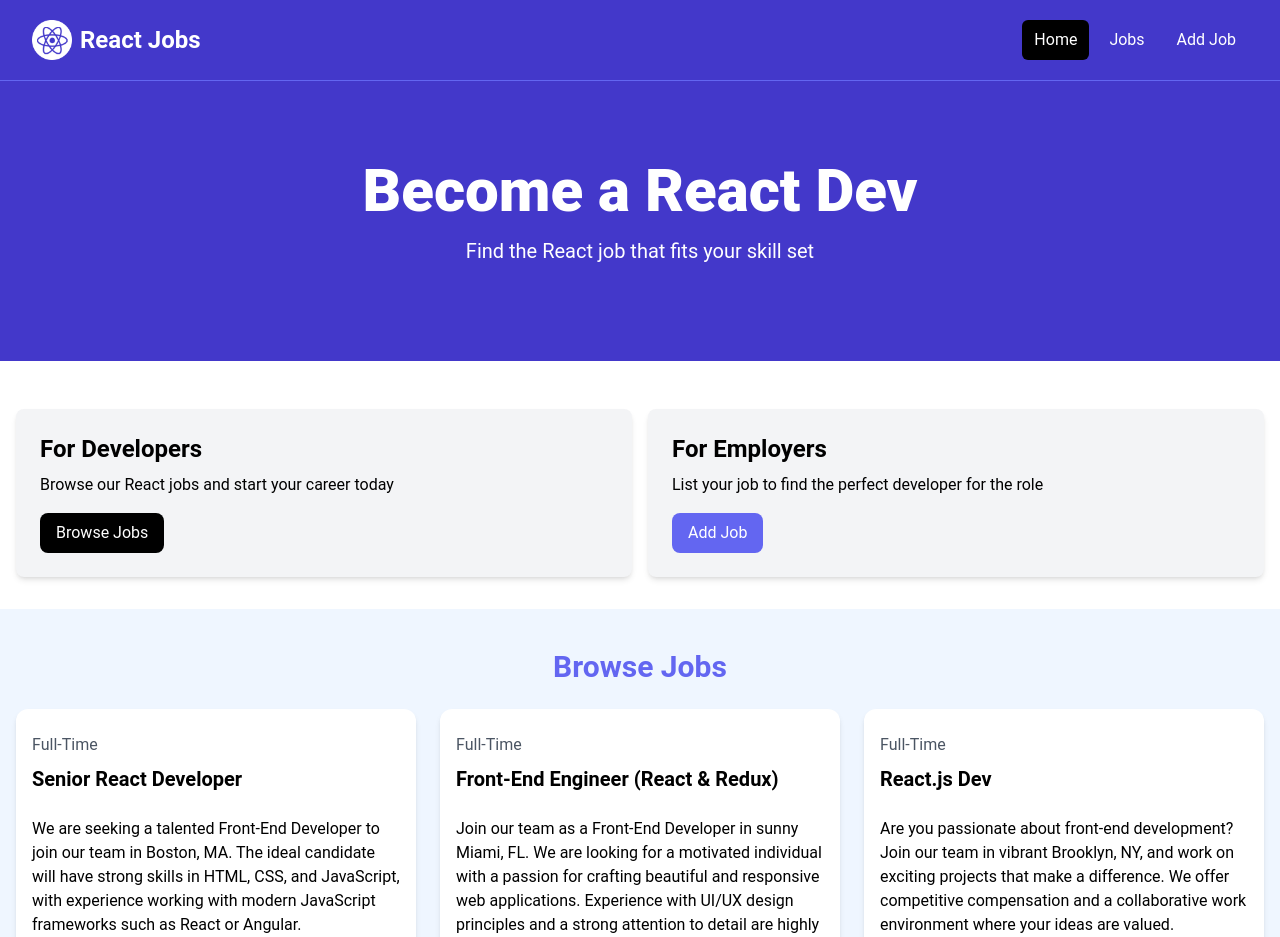
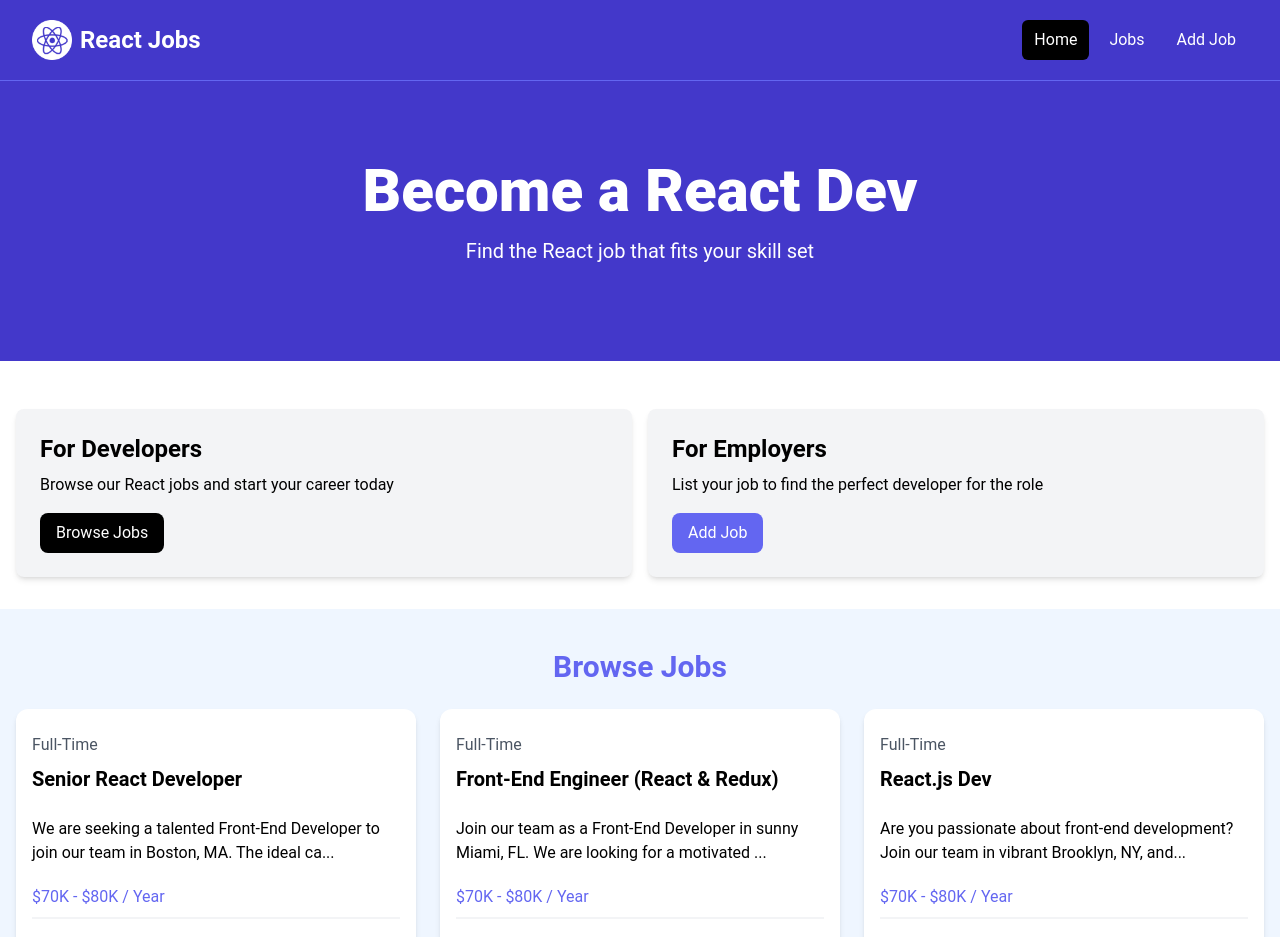
Before and after one commit to Sarahcav97/react-job-search-app, a React (Vite) app in the folder client/: page /jobs/1 in a window 1280 px wide. Shown: the top 937 px of the page. Built offline with nearby package versions, Linux system fonts and the light colour scheme.

Commit message:
adding show full job description functionality

```diff
--- a/client/src/components/JobListing.jsx
+++ b/client/src/components/JobListing.jsx
@@ -1,4 +1,13 @@
+import { useState } from 'react';
+
 const JobListing = ({ job }) => {
+	const [showFullDescription, setShowFullDescription] = useState(false);
+
+	let description = job.description;
+
+	if (!showFullDescription) {
+		description = description.substring(0, 90) + '...';
+	}
 	return (
 		<div className='bg-white rounded-xl shadow-md relative'>
 			<div className='p-4'>
@@ -7,7 +16,7 @@
 					<h3 className='text-xl font-bold'>{job.title}</h3>
 				</div>
 
-				<div className='mb-5'>{job.description}</div>
+				<div className='mb-5'>{description}</div>
 
 				<h3 className='text-indigo-500 mb-2'>{job.salary} / Year</h3>
 
```
